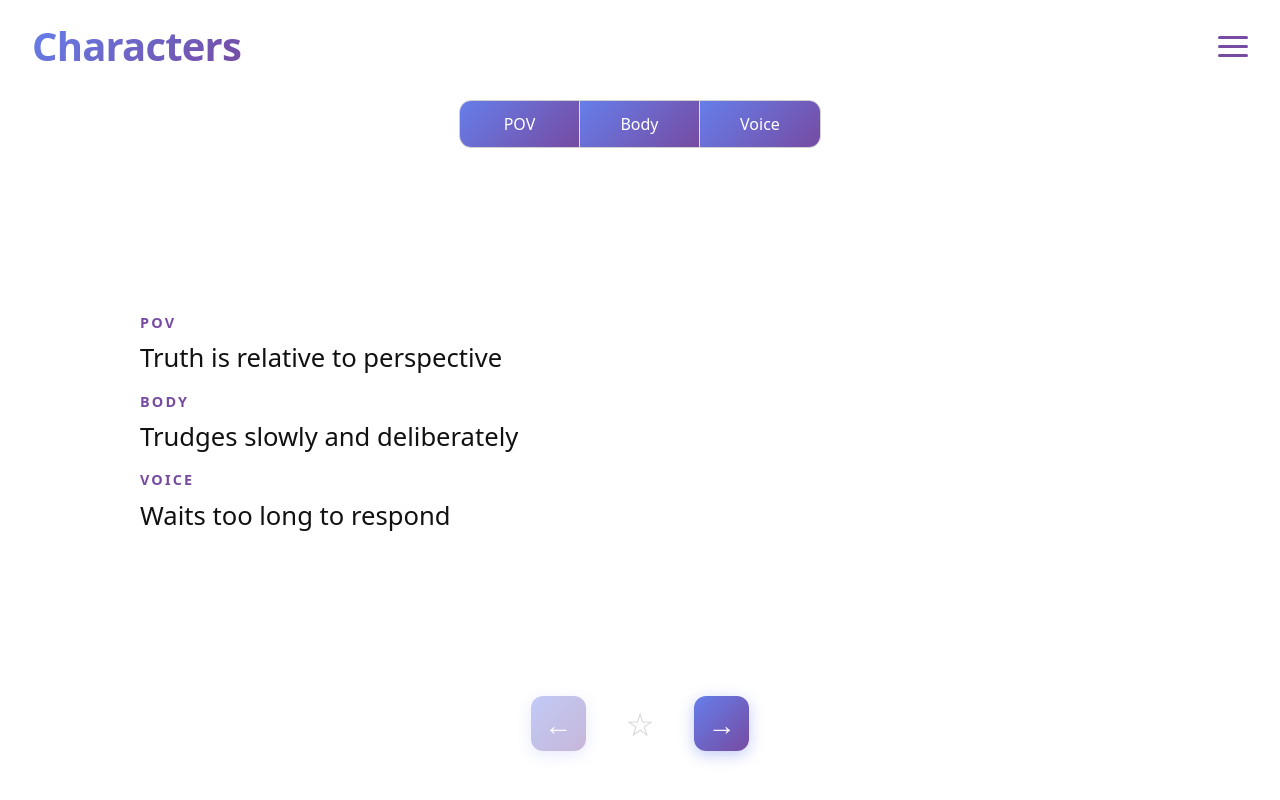
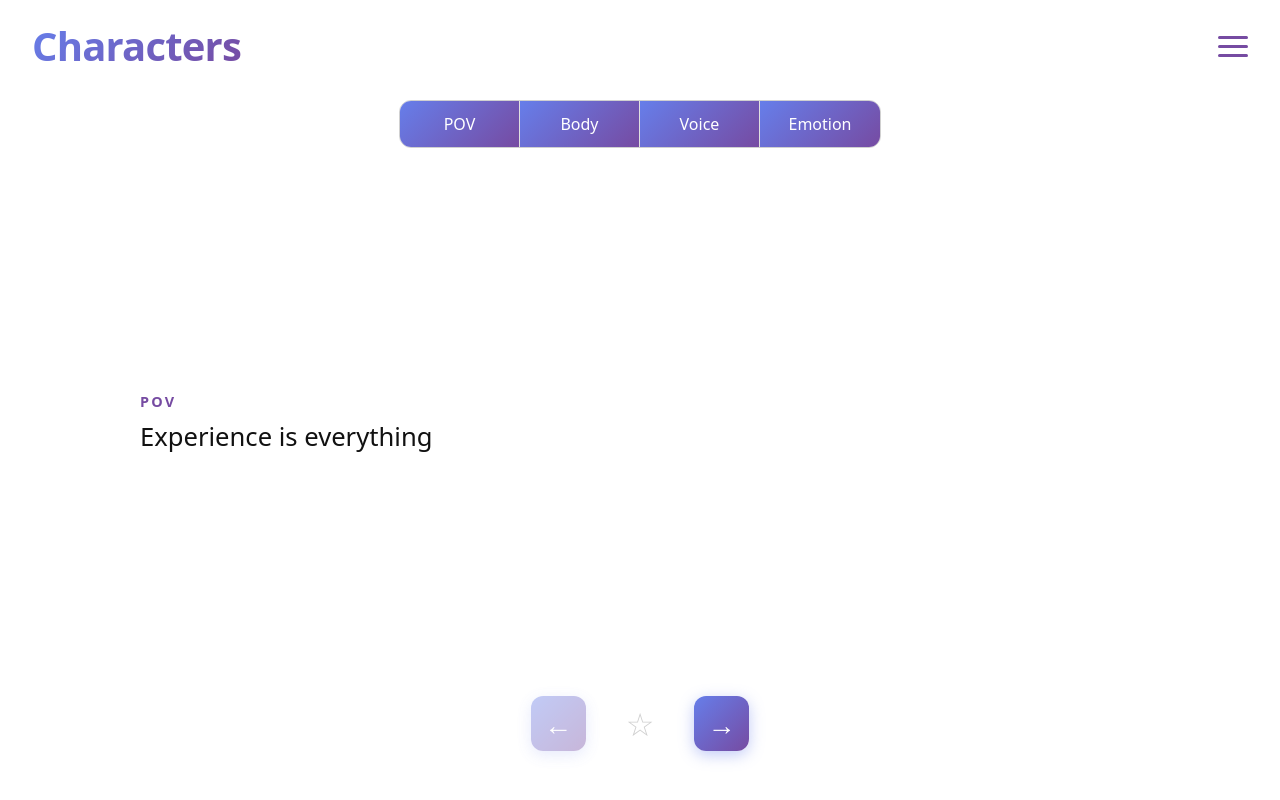
Before and after one commit to davidsteinberg/characters, a React (Vite) app: page / in a window 1280 px wide. Built offline with nearby package versions, Linux system fonts and the light colour scheme.

Commit message:
Added emotions

```diff
--- a/src/App.tsx
+++ b/src/App.tsx
@@ -3,18 +3,17 @@ import './App.css'
 import { philosophies } from './data/philosophies'
 import { physicalCharacteristics } from './data/physicalCharacteristics'
 import { vocalCharacteristics } from './data/vocalCharacteristics'
+import { emotions } from './data/emotions'
 
 function App() {
   const [character, setCharacter] = useState<{
-    philosophy: string
-    physical: string
-    vocal: string
+    category: string
+    value: string
   } | null>(null)
 
   const [characterHistory, setCharacterHistory] = useState<Array<{
-    philosophy: string
-    physical: string
-    vocal: string
+    category: string
+    value: string
   }> | null>(null)
 
   const [currentCharacterIndex, setCurrentCharacterIndex] = useState(-1)
@@ -23,6 +22,7 @@ function App() {
     philosophy: boolean
     physical: boolean
     vocal: boolean
+    emotions: boolean
   }>(() => {
     const saved = localStorage.getItem('selectedCategories')
     if (saved) {
@@ -36,6 +36,7 @@ function App() {
       philosophy: true,
       physical: true,
       vocal: true,
+      emotions: true,
     }
   })
 
@@ -50,16 +51,17 @@ function App() {
     philosophies: Set<number>
     physical: Set<number>
     vocal: Set<number>
+    emotions: Set<number>
   }>({
     philosophies: new Set(),
     physical: new Set(),
     vocal: new Set(),
+    emotions: new Set(),
   })
 
   const [savedCharacters, setSavedCharacters] = useState<Array<{
-    philosophy: string
-    physical: string
-    vocal: string
+    category: string
+    value: string
   }>>(() => {
     const saved = localStorage.getItem('savedCharacters')
     if (saved) {
@@ -85,6 +87,7 @@ function App() {
                 philosophies: new Set(parsed.philosophies),
                 physical: new Set(parsed.physical),
                 vocal: new Set(parsed.vocal),
+                emotions: new Set(parsed.emotions || []),
               })
         } catch (e) {
           console.error('Failed to parse localStorage:', e)
@@ -128,6 +131,7 @@ function App() {
       philosophies: new Set(),
       physical: new Set(),
       vocal: new Set(),
+      emotions: new Set(),
     })
     setMenuOpen(false)
   }
@@ -145,34 +149,26 @@ function App() {
     if (!character) return
 
     const isAlreadySaved = savedCharacters.some(
-      saved =>
-        saved.philosophy === character.philosophy &&
-        saved.physical === character.physical &&
-        saved.vocal === character.vocal
+      saved => saved.category === character?.category && saved.value === character?.value
     )
 
     if (isAlreadySaved) {
       setSavedCharacters(prev =>
         prev.filter(
-          saved => !(
-            saved.philosophy === character.philosophy &&
-            saved.physical === character.physical &&
-            saved.vocal === character.vocal
-          )
+          saved => !(saved.category === character?.category && saved.value === character?.value)
         )
       )
     } else {
-      setSavedCharacters(prev => [...prev, character])
+      setSavedCharacters(prev => [...prev, character!])
     }
+
+    // Removed obsolete logic referencing philosophy, physical, vocal
   }
 
   const isCharacterSaved = () => {
     if (!character) return false
     return savedCharacters.some(
-      saved =>
-        saved.philosophy === character.philosophy &&
-        saved.physical === character.physical &&
-        saved.vocal === character.vocal
+      saved => saved.category === character.category && saved.value === character.value
     )
   }
 
@@ -228,7 +224,7 @@ function App() {
     }
   }, [menuOpen])
 
-  const toggleCategory = (category: 'philosophy' | 'physical' | 'vocal') => {
+  const toggleCategory = (category: 'philosophy' | 'physical' | 'vocal' | 'emotions') => {
     setSelectedCategories(prev => ({
       ...prev,
       [category]: !prev[category],
@@ -237,44 +233,56 @@ function App() {
 
   const getRandomUnusedIndex = (list: unknown[], usedSet: Set<number>): number => {
     if (usedSet.size >= list.length) {
-      // All items have been used, reset
       usedSet.clear()
     }
-
     let index: number
     do {
       index = Math.floor(Math.random() * list.length)
     } while (usedSet.has(index))
-
     usedSet.add(index)
     return index
   }
 
   const generateCharacter = () => {
     const newUsedIndices = { ...usedIndices }
-
-    const philosophyIndex = selectedCategories.philosophy
-      ? getRandomUnusedIndex(philosophies, newUsedIndices.philosophies)
-      : -1
-    const physicalIndex = selectedCategories.physical
-      ? getRandomUnusedIndex(physicalCharacteristics, newUsedIndices.physical)
-      : -1
-    const vocalIndex = selectedCategories.vocal
-      ? getRandomUnusedIndex(vocalCharacteristics, newUsedIndices.vocal)
-      : -1
-
+    const enabledCategories = Object.entries(selectedCategories)
+      .filter(([_, enabled]) => enabled)
+      .map(([cat]) => cat)
+    if (enabledCategories.length === 0) {
+      setCharacter(null)
+      return
+    }
+    const randomCategory = enabledCategories[Math.floor(Math.random() * enabledCategories.length)]
+    let value = ''
+    switch (randomCategory) {
+      case 'philosophy': {
+        const idx = getRandomUnusedIndex(philosophies, newUsedIndices.philosophies)
+        value = philosophies[idx]
+        break
+      }
+      case 'physical': {
+        const idx = getRandomUnusedIndex(physicalCharacteristics, newUsedIndices.physical)
+        value = physicalCharacteristics[idx]
+        break
+      }
+      case 'vocal': {
+        const idx = getRandomUnusedIndex(vocalCharacteristics, newUsedIndices.vocal)
+        value = vocalCharacteristics[idx]
+        break
+      }
+      case 'emotions': {
+        const idx = getRandomUnusedIndex(emotions, newUsedIndices.emotions)
+        value = emotions[idx]
+        break
+      }
+    }
     setUsedIndices(newUsedIndices)
     setMenuOpen(false)
-
     const newCharacter = {
-      philosophy: selectedCategories.philosophy ? philosophies[philosophyIndex] : '',
-      physical: selectedCategories.physical ? physicalCharacteristics[physicalIndex] : '',
-      vocal: selectedCategories.vocal ? vocalCharacteristics[vocalIndex] : '',
+      category: randomCategory,
+      value,
     }
-
     setCharacter(newCharacter)
-
-    // Add to history - if we're in the middle of history, remove everything after current index
     if (characterHistory && currentCharacterIndex < characterHistory.length - 1) {
       const newHistory = characterHistory.slice(0, currentCharacterIndex + 1)
       newHistory.push(newCharacter)
@@ -361,30 +369,25 @@ function App() {
             >
               Voice
             </button>
+            <button
+              className={`group-btn ${selectedCategories.emotions ? 'active' : ''}`}
+              onClick={() => toggleCategory('emotions')}
+            >
+              Emotion
+            </button>
           </div>
 
           {character && (
             <div className="character-display">
-              {selectedCategories.philosophy && character.philosophy && (
               <div className="trait">
-                  <div className="trait-label">POV</div>
-                  <div className="trait-value">{character.philosophy}</div>
+                <div className="trait-label">
+                  {character.category === 'philosophy' && 'POV'}
+                  {character.category === 'physical' && 'Body'}
+                  {character.category === 'vocal' && 'Voice'}
+                  {character.category === 'emotions' && 'Emotion'}
                 </div>
-              )}
-
-              {selectedCategories.physical && character.physical && (
-                <div className="trait">
-                  <div className="trait-label">Body</div>
-                  <div className="trait-value">{character.physical}</div>
+                <div className="trait-value">{character.value}</div>
               </div>
-              )}
-
-              {selectedCategories.vocal && character.vocal && (
-                <div className="trait">
-                  <div className="trait-label">Voice</div>
-                  <div className="trait-value">{character.vocal}</div>
-                </div>
-              )}
             </div>
           )}
 
@@ -425,9 +428,14 @@ function App() {
               {savedCharacters.map((char, index) => (
                 <div key={index} className="saved-item">
                   <div className="saved-character">
-                    {char.philosophy && <div className="saved-trait"><span className="label">POV:</span> {char.philosophy}</div>}
-                    {char.physical && <div className="saved-trait"><span className="label">Body:</span> {char.physical}</div>}
-                    {char.vocal && <div className="saved-trait"><span className="label">Voice:</span> {char.vocal}</div>}
+                    <div className="saved-trait">
+                      <span className="label">
+                        {char.category === 'philosophy' && 'POV:'}
+                        {char.category === 'physical' && 'Body:'}
+                        {char.category === 'vocal' && 'Voice:'}
+                        {char.category === 'emotions' && 'Emotion:'}
+                      </span> {char.value}
+                    </div>
                   </div>
                   <div className="saved-actions">
                     <button
--- /dev/null
+++ b/src/data/emotions.ts
@@ -0,0 +1,111 @@
+export const emotions: string[] = [
+	"Abandoned",
+	"Accepted",
+	"Aggressive",
+	"Alienated",
+	"Amazed",
+	"Amused",
+	"Anger",
+	"Anxious",
+	"Apathetic",
+	"Ashamed",
+	"Astonished",
+	"Aversion",
+	"Avoidance",
+	"Awe",
+	"Awful",
+	"Bored",
+	"Confident",
+	"Confused",
+	"Courageous",
+	"Critical",
+	"Depressed",
+	"Despair",
+	"Detestable",
+	"Devastated",
+	"Disappointed",
+	"Disapproval",
+	"Disgust",
+	"Disillusioned",
+	"Dismayed",
+	"Disrespected",
+	"Distant",
+	"Eager",
+	"Ecstatic",
+	"Embarrassed",
+	"Empty",
+	"Energetic",
+	"Enraged",
+	"Excited",
+	"Fear",
+	"Frightened",
+	"Frustrated",
+	"Fulfilled",
+	"Furious",
+	"Guilty",
+	"Happy",
+	"Hateful",
+	"Hesitant",
+	"Hopeful",
+	"Hostile",
+	"Humiliated",
+	"Hurt",
+	"Ignored",
+	"Important",
+	"Inadequate",
+	"Indifferent",
+	"Inferior",
+	"Infuriated",
+	"Inquisitive",
+	"Insecure",
+	"Insignificant",
+	"Inspired",
+	"Interested",
+	"Intimate",
+	"Irritated",
+	"Isolated",
+	"Jealous",
+	"Joyful",
+	"Judgmental",
+	"Liberated",
+	"Loathing",
+	"Lonely",
+	"Mad",
+	"Open",
+	"Optimistic",
+	"Overwhelmed",
+	"Peaceful",
+	"Perplexed",
+	"Playful",
+	"Powerful",
+	"Powerless",
+	"Proud",
+	"Provocative",
+	"Provoked",
+	"Rejected",
+	"Remorseful",
+	"Repugnant",
+	"Resentful",
+	"Respected",
+	"Revolted",
+	"Revulsion",
+	"Ridiculed",
+	"Sad",
+	"Sarcastic",
+	"Scared",
+	"Sensitive",
+	"Shocked",
+	"Skeptical",
+	"Startled",
+	"Submissive",
+	"Surprise",
+	"Suspicious",
+	"Terrified",
+	"Threatened",
+	"Victimized",
+	"Violated",
+	"Vulnerable",
+	"Withdrawn",
+	"Worried",
+	"Worthless"
+];
```
Lines whose indentation alone changed are shown as unchanged.
